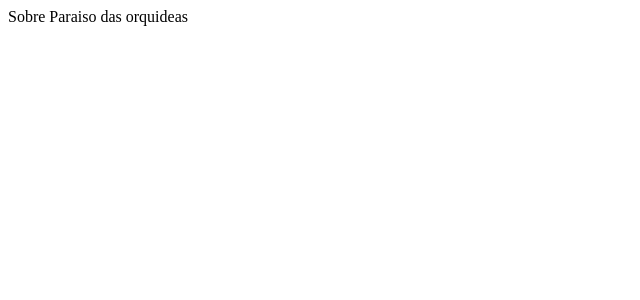
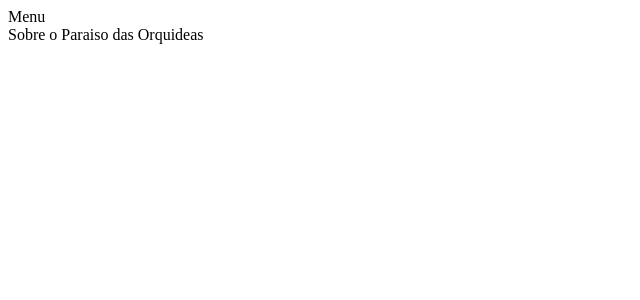
Before and after one commit to acwronski/paraiso-das-orquideas, a Next.js app: page /sobre in a window 1280 px wide. Shown: the top 300 px of the page, without its empty margins (0-640 px from the left). Built offline with nearby package versions, Linux system fonts and the light colour scheme.

Commit message:
coloquei components do menu

```diff
--- /dev/null
+++ b/components/Menu.js
@@ -0,0 +1,8 @@
+const Menu = () => {
+    return (
+        <div>
+            Menu
+        </div>
+    )
+}
+export default Menu;
--- a/pages/sobre.js
+++ b/pages/sobre.js
@@ -1,4 +1,14 @@
+import Menu from '../components/Menu';
+
 function Sobre() {
-    return <div>Sobre Paraiso das orquideas</div>
+    return (
+        <div>
+            <Menu/>
+            Sobre o Paraiso das Orquideas
+
+
+
+        </div>
+        );
 }
 export default Sobre
```
Also changed, not shown: pages/contato.js (+11 -1 lines), pages/index.js (+11 -1 lines).
